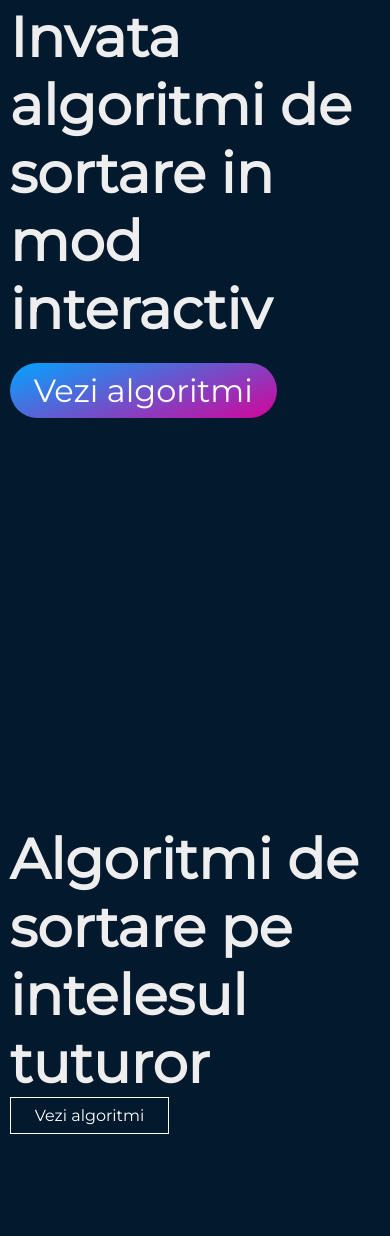
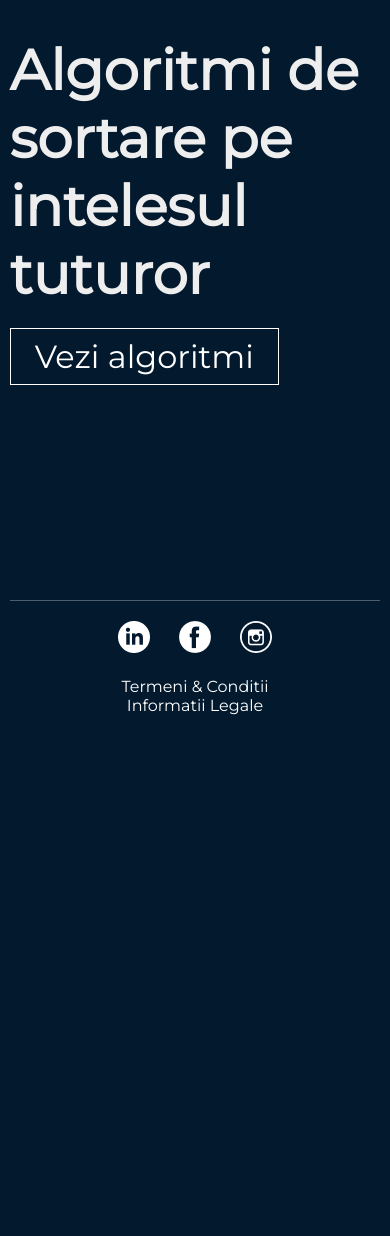
Before and after one commit to TheoStanica/learnsort, a plain HTML site: page index.html in a window 390 px wide. Shown: the part 244-1480 px from the top of the page. After the commit the page ends 979 px from the top, so only its background shows below. Drawn offline with nearby package versions, Linux system fonts and the light colour scheme.

Commit message:
changed landing page, made footer responsive

```diff
--- a/index.html
+++ b/index.html
@@ -37,27 +37,8 @@
         <section class="hero slide">
           <div class="hero-desc">
             <div class="title">
-              <h1>
-                Invata algoritmi de sortare in mod
-                <span class="interactiv-span">interactiv</span>
-              </h1>
+              <h1>Algoritmi de sortare pe intelesul tuturor</h1>
               <a href="algoritmi.html" class="cta-button">Vezi algoritmi</a>
-            </div>
-            <div class="title-swipe t-swipe1"></div>
-          </div>
-          <div class="hero-img">
-            <img src="./img/landing.svg" alt="" />
-            <div class="reveal-img"></div>
-          </div>
-        </section>
-        <section class="hero slide">
-          <div class="hero-desc">
-            <div class="title">
-              <h1>
-                Algoritmi de sortare pe intelesul
-                <span class="interactiv-span">tuturor</span>
-              </h1>
-              <a href="" class="cta-button2">Vezi algoritmi</a>
             </div>
             <div class="title-swipe t-swipe1"></div>
           </div>
--- a/styles/style.css
+++ b/styles/style.css
@@ -102,10 +102,11 @@ body {
   color: white;
   font-size: 2rem;
   text-decoration: none;
-  background: linear-gradient(160deg, #02a4ff 0%, #d4049a 100%);
+  /* background: linear-gradient(160deg, #02a4ff 0%, #d4049a 100%); */
   margin: 20px 0;
   padding: 0.5rem 1.5rem;
-  border-radius: 1000px;
+  border: 1px solid white;
+  /* border-radius: 1000px; */
   background-blend-mode: multiply;
   z-index: 1;
 }
@@ -128,8 +129,8 @@ body {
   left: 0;
   width: 100%;
   height: 100%;
-  background: rgba(0, 0, 0, 0.5);
-  border-radius: 1000px;
+  background: linear-gradient(160deg, #02a4ff 0%, #d4049a 100%);
+  /* border-radius: 1000px; */
   z-index: -1;
   transition: transform 200ms ease-in;
   transform: scaleX(0);
@@ -607,8 +608,16 @@ footer a:last-child {
     width: 40vh;
     height: 40vh;
   }
-  .section-content {
-    height: auto;
+  footer {
+    flex-direction: column-reverse;
+  }
+  .footer-social {
+    padding-bottom: 20px;
+  }
+  .footer-links a {
+    margin-right: 0;
+    display: block;
+    text-align: center;
   }
 }
 
```
